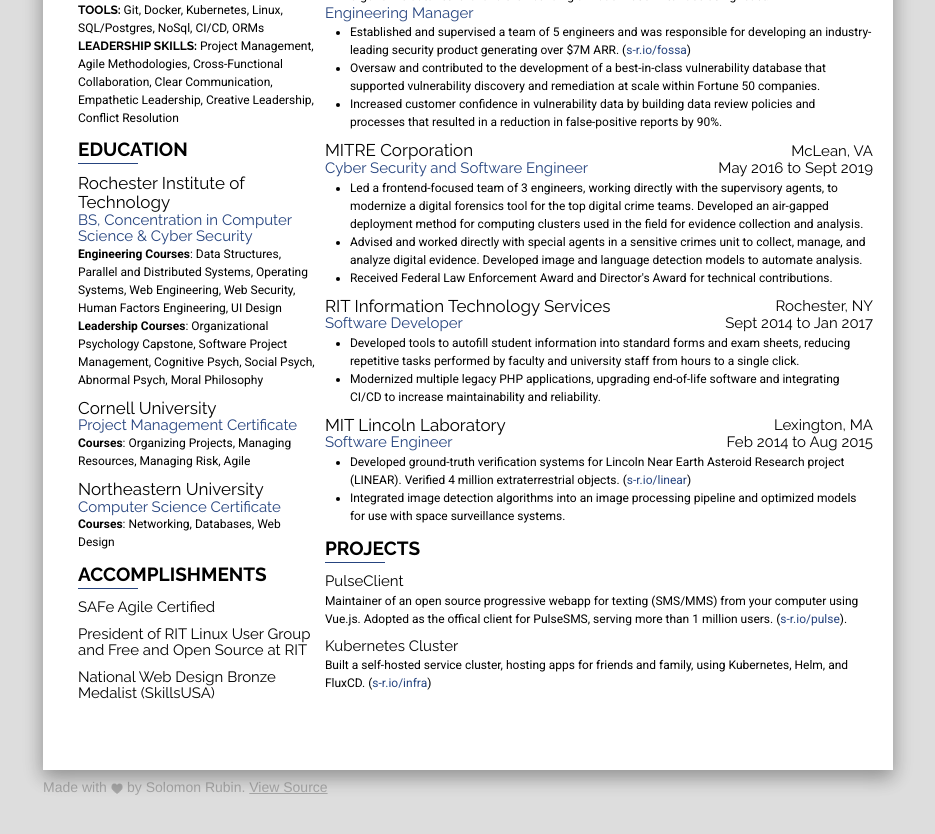
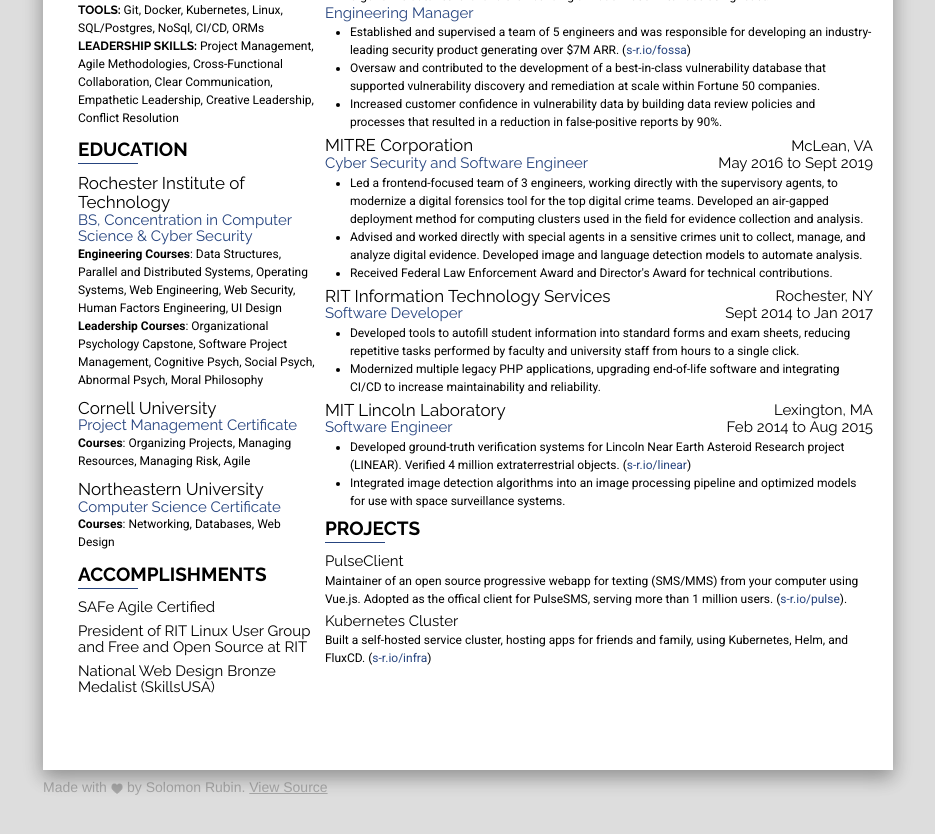
Before and after one commit to Serubin/Resume, a Next.js app: page / in a window 1280 px wide. Shown: the part 380-1214 px from the top of the page, without its empty margins (172-1107 px from the left). Built offline with nearby package versions, Linux system fonts and the light colour scheme; a web font is replaced by a local one.

Commit message:
Update CSS & tweak sizes

```diff
--- a/components/ResumeAccomplishments.tsx
+++ b/components/ResumeAccomplishments.tsx
@@ -6,7 +6,7 @@
 
 export default function ResumeAccomplishments({ accomplishments }: Props) {
   return (
-    <div className="row">
+    <div className="row accomplishments">
       <div className="col-md-12">
         <div className="row section-header header-underline">
           <div className="font-primary col-md-12 fg-black uppercase medium">
--- a/components/ResumeEducation.tsx
+++ b/components/ResumeEducation.tsx
@@ -6,7 +6,7 @@
 
 export default function ResumeEducation({ education }: Props) {
   return (
-    <div className="row">
+    <div className="row education">
       <div className="col-md-12">
         <div className="row section-header header-underline">
           <div className="font-primary col-md-12 fg-black uppercase medium">
--- a/components/ResumeExperience.tsx
+++ b/components/ResumeExperience.tsx
@@ -7,7 +7,7 @@
 
 export default function ResumeExperience({ experience }: Props) {
   return (
-  <div className="row">
+  <div className="row experience">
     <div className="col-md-12">
       <div className="row section-header header-underline">
         <div className="font-primary col-md-12 fg-black uppercase medium">
--- a/components/ResumeHeader.tsx
+++ b/components/ResumeHeader.tsx
@@ -9,7 +9,7 @@
 
 export default function ResumeHeader({ name, contacts }: HeaderProps) {
   return (<>
-    <div className="row" style={{height: '15px'}} />
+    <div className="row header" style={{height: '15px'}} />
     <div className="row top-header">
         <div className="section-1 col-md-12">
             <div className="row">
--- a/components/ResumeLinks.tsx
+++ b/components/ResumeLinks.tsx
@@ -6,7 +6,7 @@
 
 export default function ResumeLinks({ links }: Props) {
   return (
-    <div className="row">
+    <div className="row links">
       <div className="col-md-12">
         <div className="row section-header header-underline">
           <div className="font-primary col-md-12 fg-black uppercase medium">
--- a/components/ResumeProjects.tsx
+++ b/components/ResumeProjects.tsx
@@ -6,7 +6,7 @@
 
 export default function ResumeProjects({ projects }: Props) {
   return (
-    <div className="row">
+    <div className="row projects">
       <div className="col-md-12">
         <div className="row section-header header-underline">
           <div className="font-primary col-md-12 fg-black uppercase medium">
--- a/components/ResumeSkills.tsx
+++ b/components/ResumeSkills.tsx
@@ -6,7 +6,7 @@
 
 export default function ResumeSkills({ skills }: Props) {
   return (
-    <div className="row">
+    <div className="row skills">
       <div className="col-md-12">
         <div className="row section-header header-underline">
           <div className="font-primary col-md-12 fg-black uppercase medium">
--- a/components/ResumeSummary.tsx
+++ b/components/ResumeSummary.tsx
@@ -6,7 +6,7 @@
 
 export default function ResumeSummary({ objective }: Props) {
   return (
-    <div className="row">
+    <div className="row summary">
       <div className="col-md-12">
         <div className="row section-header header-underline">
           <div className="font-primary col-md-12 fg-black uppercase medium">
--- a/public/styles/custom.css
+++ b/public/styles/custom.css
@@ -3,11 +3,11 @@
 }
 
 .font-primary {
-    font-family: Raleway !important
+  font-family: Raleway !important;
 }
 
 .font-secondary {
-    font-family: Roboto !important
+  font-family: Roboto !important;
 }
 
 .bg-primary {
@@ -254,7 +254,6 @@
   color: #414141 !important;
 }
 
-
 .section-4.col-md-8 {
   padding: 0;
 }
@@ -316,7 +315,7 @@
 }
 
 /* Emoji Graying */
-.footer-content span{
+.footer-content span {
   color: transparent;
   text-shadow: 0 0 0 #a6a6a6;
   font-size: 10px;
@@ -331,3 +330,13 @@
 .footer-content a:hover {
   text-decoration: none;
 }
+
+.projects .content-group,
+.projects .content-group p,
+.experience .content-group {
+  margin-bottom: 5px;
+}
+
+.accomplishments .content-group {
+  margin-bottom: 7px;
+}
```
Lines whose indentation alone changed are shown as unchanged.
